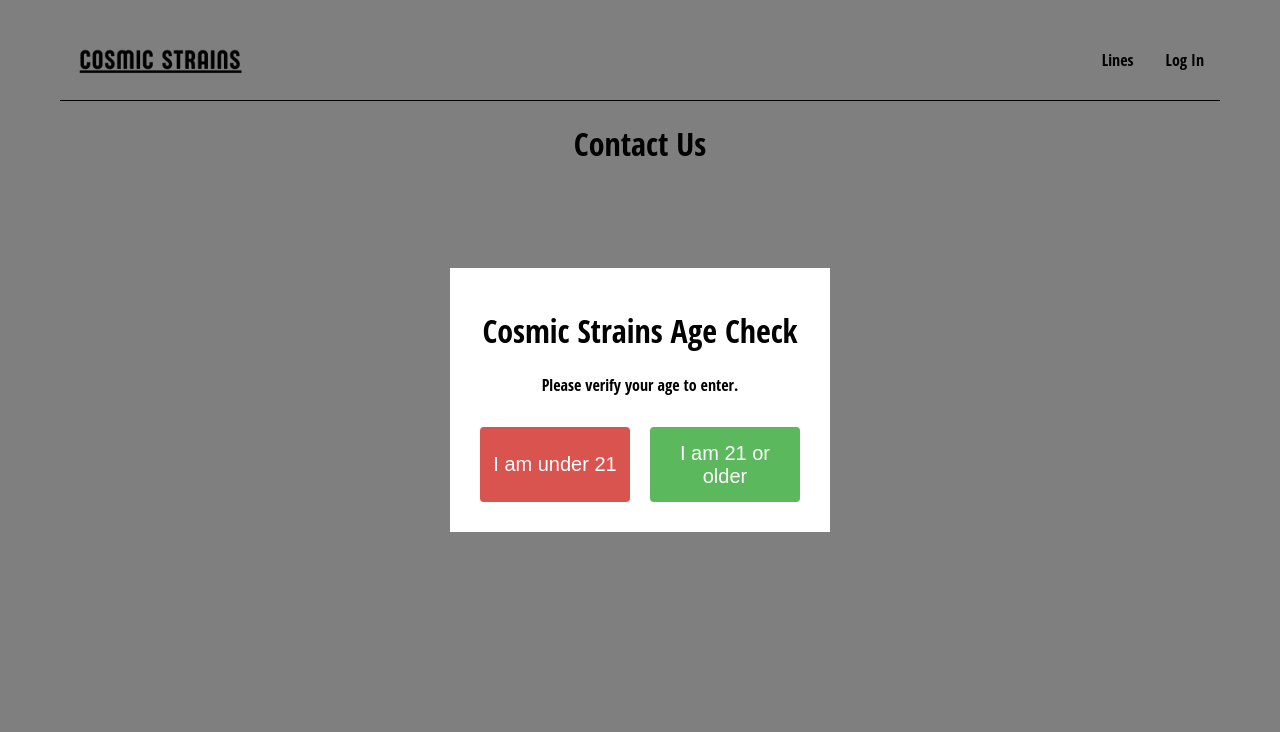
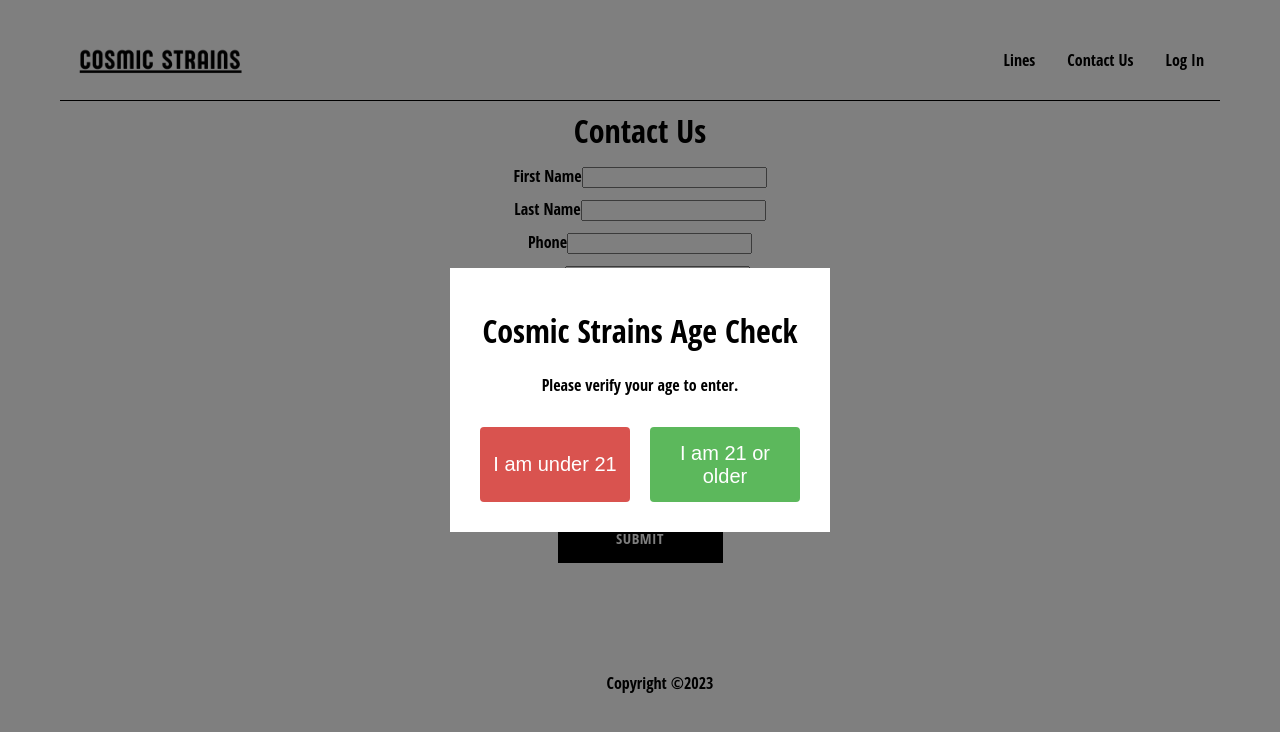
Before and after one commit to BN0b13/cs, a React (Create React App) app: page /contact in a window 1280 px wide. Shown: the top 732 px of the page. Built offline with nearby package versions, Linux system fonts and the light colour scheme.

Commit message:
Created Contact Page and Components

```diff
--- a/src/assets/menu-items.js
+++ b/src/assets/menu-items.js
@@ -7,8 +7,8 @@ export const menuItems = [
     //   title: 'About',
     //   path: '/about',
     // },
-    // {
-    //   title: 'Contact',
-    //   path: '/contact',
-    // },
+    {
+      title: 'Contact',
+      path: '/contact',
+    },
 ];
--- /dev/null
+++ b/src/components/contact-form/contact-form.component.jsx
@@ -0,0 +1,171 @@
+import React from 'react';
+
+import Button from '../button/button.component';
+
+import { api } from '../../assets/config';
+
+import {
+    ContactFormContainer,
+    ContactFormInput,
+    ContactFormLabel,
+    ContactFormTextArea
+} from './contact-form.styles';
+
+class ContactForm extends React.Component{
+    constructor(props){
+        super(props);
+
+        this.state = {
+        loading: false,
+        firstName: '',
+        lastName: '',
+        phone: '',
+        email: '',
+        message: '',
+        errorVisible: false,
+        errorMsg: 'There was an error. Please try again.',
+        }
+    }
+
+    handleChange = e => {
+        const { value, name } = e.target;
+
+        this.setState({ [name]: value });
+      }
+
+      checkFields = () => {
+        if(this.state.firstName.length > 0 &&
+            this.state.lastName.length > 0 &&
+            this.state.phone.length > 0 &&
+            this.state.email.length > 0 &&
+            this.state.message.length > 0) {
+          return true
+        }
+        return false
+      }
+
+      handleSubmit = async (e) => {
+        e.preventDefault();
+
+        const checkFields = this.checkFields();
+        if(!checkFields){
+          this.setState({
+            errorVisible: true,
+            errorMsg: 'Please complete all fields',
+          });
+          return
+        }
+
+        this.setState({ loading: true });
+
+        try {
+          const login = await fetch(`${api}/contact`, {
+            method: 'POST', // *GET, POST, PUT, DELETE, etc.
+            mode: 'cors', // no-cors, cors, same-origin
+            headers: {
+              'Accept': 'application/json',
+              'Content-Type': 'application/json',
+            },
+            body: JSON.stringify({
+              firstName: this.state.firstName,
+              lastName: this.state.lastName,
+              phone: this.state.phone,
+              email: this.state.email,
+              message: this.state.message,
+            })
+          });
+
+          const res = await login.json();
+
+          console.log('Res: ', res);
+
+          if(res.status !== 201) {
+            this.setState({
+              loading: false,
+              errorVisible: true,
+              errorMsg: res.message,
+            });
+            return
+          }
+
+          this.setState({
+            loading: false,
+            errorVisible: true,
+            errorMsg: 'Thank you for your message.',
+          });
+
+        } catch (err) {
+          this.setState({
+            loading: false,
+            errorVisible: true,
+            errorMsg: 'There was an error. Please try again.',
+          });
+        }
+      }
+
+    render() {
+
+    return (
+        <ContactFormContainer>
+            <ContactFormLabel>
+                First Name
+                <ContactFormInput
+                    name="firstName"
+                    type="text"
+                    value={this.state.firstName}
+                    onChange={this.handleChange}
+                    required
+                />
+            </ContactFormLabel>
+            <ContactFormLabel>
+                Last Name
+                <ContactFormInput
+                    name="lastName"
+                    type="text"
+                    value={this.state.lastName}
+                    onChange={this.handleChange}
+                    required
+                />
+            </ContactFormLabel>
+            <ContactFormLabel>
+                Phone
+                <ContactFormInput
+                    name="phone"
+                    type="tel"
+                    value={this.state.phone}
+                    onChange={this.handleChange}
+                    required
+                />
+            </ContactFormLabel>
+            <ContactFormLabel>
+                Email
+                <ContactFormInput
+                    name="email"
+                    type="email"
+                    value={this.state.email}
+                    onChange={this.handleChange}
+                    required
+                />
+            </ContactFormLabel>
+            <ContactFormLabel>
+                <ContactFormTextArea
+                    name="message"
+                    value={this.state.message}
+                    onChange={this.handleChange}
+                    required
+                />
+            </ContactFormLabel>
+            { this.state.errorVisible &&
+                <ContactFormContainer onClose={() => this.setState({ errorVisible: false })}>
+                {this.state.errorMsg}
+                </ContactFormContainer>
+            }
+            <Button onClick={this.handleSubmit}>Submit</Button>
+        </ContactFormContainer>
+    )
+    }
+}
+
+
+
+export default ContactForm;
--- /dev/null
+++ b/src/components/contact-form/contact-form.styles.jsx
@@ -0,0 +1,22 @@
+import styled from 'styled-components';
+
+export const ContactFormContainer = styled.div`
+    display: flex;
+    flex-direction: column;
+    justify-content: space-around;
+    align-items: center;
+`;
+
+export const ContactFormLabel = styled.label`
+    margin: 3px;
+    padding: 2px;
+`;
+
+export const ContactFormInput = styled.input`
+
+`;
+
+export const ContactFormTextArea = styled.textarea`
+    height: 200px;
+    width: 300px;
+`;
--- a/src/components/header/header.component.jsx
+++ b/src/components/header/header.component.jsx
@@ -54,6 +54,9 @@ const optionsDisplay = () => {
       <HeaderLink href={`/shop`}>
         Lines
       </HeaderLink>
+      <HeaderLink href={`/contact`}>
+        Contact Us
+      </HeaderLink>
       { logInOptions() }
     </NavOptions>
   );
--- a/src/components/login-form/login-form.component.jsx
+++ b/src/components/login-form/login-form.component.jsx
@@ -57,7 +57,7 @@ class LoginForm extends React.Component{
     this.setState({ loading: true });
 
     try {
-      const login = await fetch(`${api}/api/login`, {
+      const login = await fetch(`${api}/login`, {
         method: 'POST', // *GET, POST, PUT, DELETE, etc.
         mode: 'cors', // no-cors, cors, same-origin
         headers: {
--- a/src/components/sign-up-form/sign-up-form.component.jsx
+++ b/src/components/sign-up-form/sign-up-form.component.jsx
@@ -70,7 +70,7 @@ class SignUpForm extends React.Component{
     this.setState({ loading: true });
 
     try {
-      const signUp = await fetch(`${api}/api/users`, {
+      const signUp = await fetch(`${api}/users`, {
         method: 'POST', // *GET, POST, PUT, DELETE, etc.
         mode: 'cors', // no-cors, *cors, same-origin
         headers: {
--- /dev/null
+++ b/src/components/thank-you/thank-you.component.jsx
@@ -0,0 +1,10 @@
+import React from 'react';
+
+const ThankYou = () => {
+
+    return (
+        <h1>Thank You For Your Message!</h1>
+    );
+}
+
+export default ThankYou;
--- a/src/pages/contact/contact.pages.jsx
+++ b/src/pages/contact/contact.pages.jsx
@@ -1,4 +1,7 @@
-import React from 'react';
+import React, { useState } from 'react';
+
+import ContactForm from '../../components/contact-form/contact-form.component';
+import ThankYou from '../../components/thank-you/thank-you.component';
 
 import {
     ContactPageContainer,
@@ -8,7 +11,10 @@ import {
 const ContactPage = () => {
     return (
         <ContactPageContainer>
-            <ContactPageTitle>Contact Us</ContactPageTitle>
+            <ContactPageTitle>
+                Contact Us
+            </ContactPageTitle>
+            <ContactForm />
         </ContactPageContainer>
     );
 };
--- a/src/pages/contact/contact.styles.jsx
+++ b/src/pages/contact/contact.styles.jsx
@@ -7,5 +7,6 @@ export const ContactPageContainer = styled.div`
     align-items: center;
 `;
 export const ContactPageTitle = styled.h1`
-
+    margin: 5px;
+    padding: 3px;
 `;
```
Also changed, not shown: src/components/thank-you/thank-you.styles.jsx (added), 2 other files (tests, documents, lock files or other folders).
